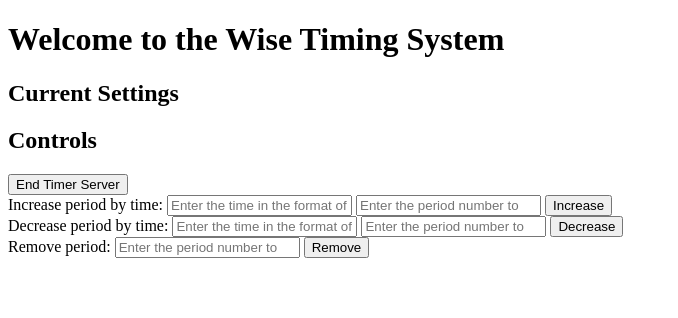
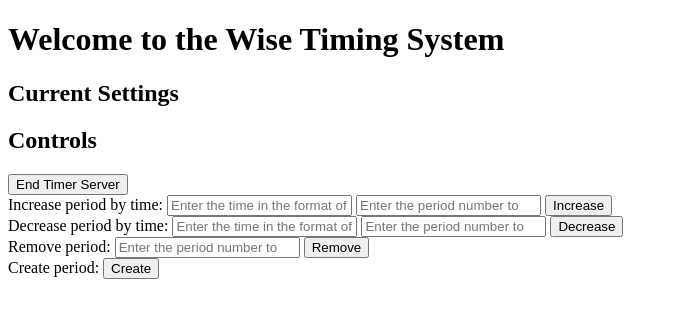
Before and after one commit to joneslogan1106/Wise-Timer-System, a Flask app: template src/controller/flask_site/templates/base.html in a window 1280 px wide. Shown: the top 318 px of the page, without its empty margins (0-678 px from the left). Run offline with Flask 3, Linux system fonts and the light colour scheme; the template is opened without the code that fills it, so the values that code supplies are empty.

Commit message:
Created create period function

```diff
--- a/src/controller/flask_site/main.py
+++ b/src/controller/flask_site/main.py
@@ -48,6 +48,14 @@ def remove():
         s.recv(1024)  # Read the response to avoid broken pipe
     return redirect('/')
 
+@app.route('/create_period', methods=['POST'])
+def create():
+    with socket.socket(socket.AF_INET, socket.SOCK_STREAM) as s:
+        s.connect((HOST, PORT))
+        s.sendall(b'CREATE PERIOD')
+        s.recv(1024)  # Read the response to avoid broken pipe
+    return redirect('/')
+
 @app.route('/end_server', methods=['POST'])
 def end_server_route():
     try:
--- a/src/controller/flask_site/templates/base.html
+++ b/src/controller/flask_site/templates/base.html
@@ -35,5 +35,9 @@
         <input id="period-input-remove" name="period-input-remove" placeholder="Enter the period number to remove" name="period_number" type="number" required>
         <button type="submit">Remove</button>
     </form>
+    <form action="/create_period" method="post">
+        <span>Create period:</span>
+        <button type="submit">Create</button>
+    </form>
 </body>
 </html>
--- a/src/server/main.py
+++ b/src/server/main.py
@@ -35,6 +35,10 @@ with socket.socket(socket.AF_INET, socket.SOCK_STREAM) as s:
                     for i in range(period_id, len(settings)): # Fix the numbers
                         settings[i][0] = f"period_{i+1}"
                     conn.sendall("CONNECTION OK".encode())  # Send OK after processing
+                elif data.decode() == "CREATE PERIOD":
+                    new_period_number = len(settings) + 1
+                    settings.append([f"period_{new_period_number}", 0])
+                    conn.sendall("CONNECTION OK".encode())  # Send OK after processing
                 elif data.decode() == "REQUEST TIMER SETTINGS":
                     conn.sendall(("CONTROLLER:" + str(settings)).encode())
                     conn.sendall("CONNECTION OK".encode())  # Send OK after data
```
